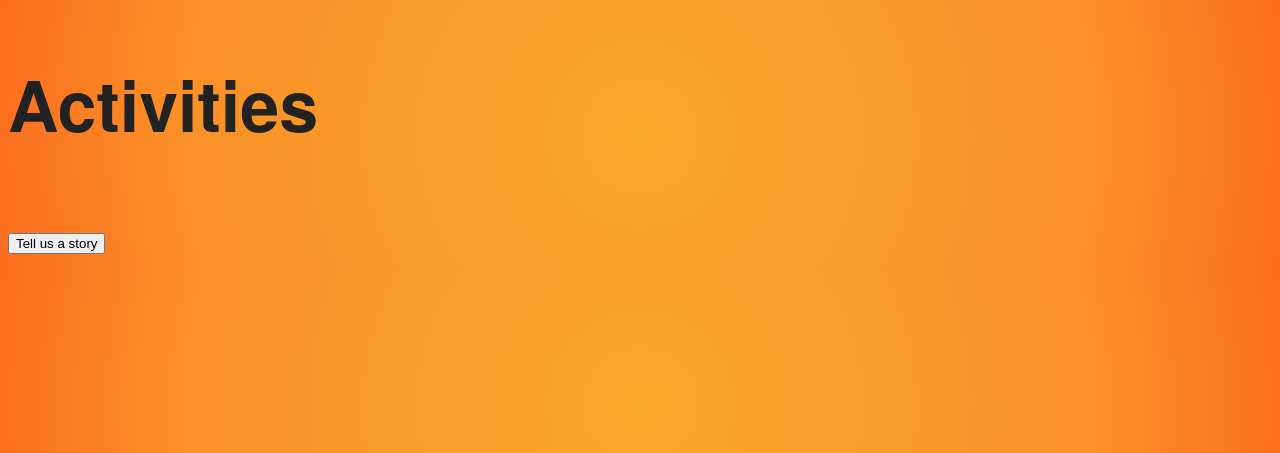
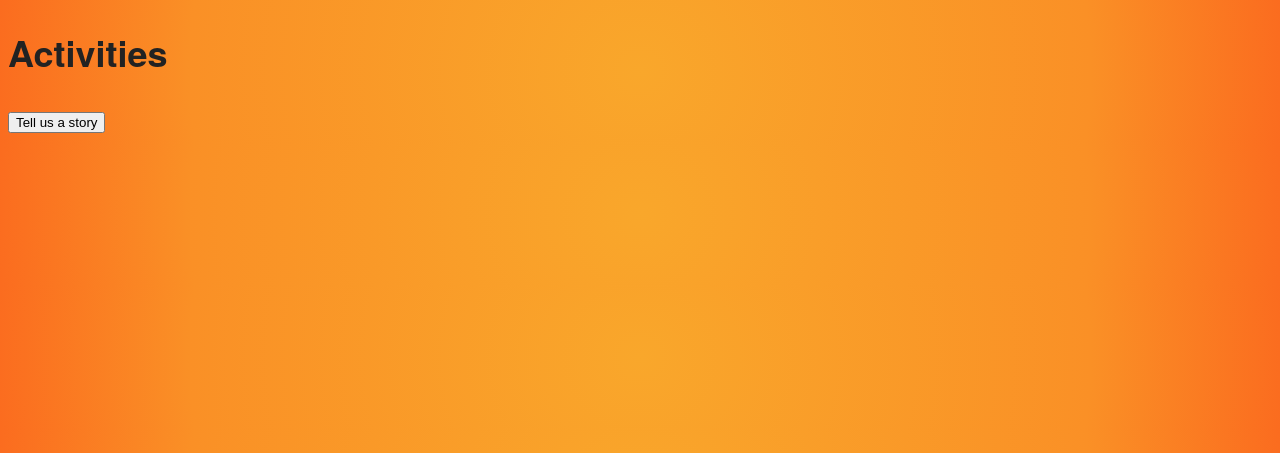
Before and after one commit to severin-lemaignan/robots4sen-supervisor, a Flask app: template templates/activities.html in a window 1280 px wide. Shown: the top 453 px of the page. Run offline with Flask 2, Linux system fonts and the light colour scheme; the template is opened without the code that fills it: most values are stand-ins (such as "Sample title", 1, 10 or a date in 2020).

Commit message:
ui: smaller label font to ensure everything fits on one line

```diff
--- a/static/css/style.css
+++ b/static/css/style.css
@@ -3,7 +3,7 @@ html {
 }
 
 body {
-    font-size: 3.5em; /* currently ems cause chrome bug misinterpreting rems on body element */
+    font-size: 18px;
     line-height: 1.6;
     font-weight: 600;
     font-family: "Raleway", "HelveticaNeue", "Helvetica Neue", Helvetica, Arial, sans-serif;
```
